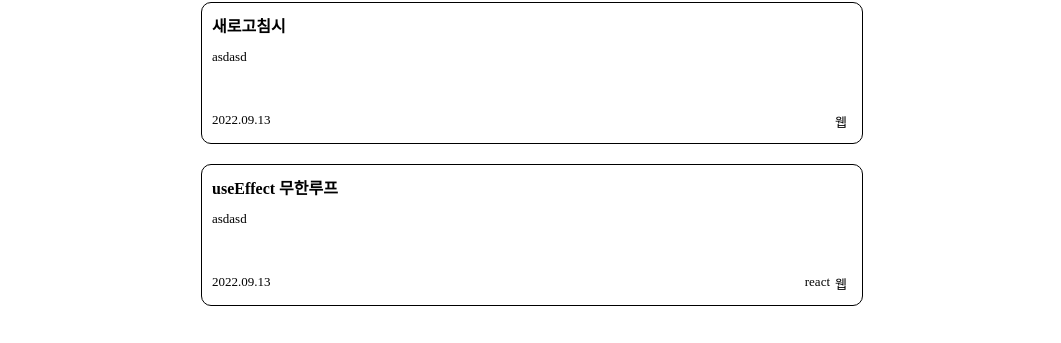
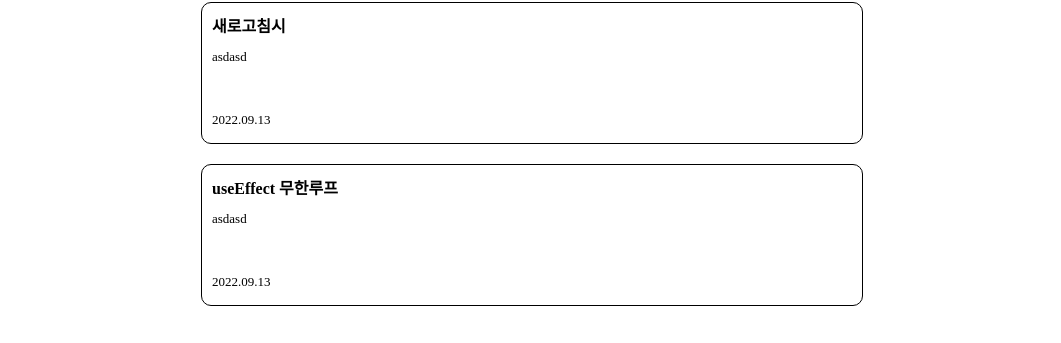
Before and after one commit to spde3289/spde3289.github.io, a React (Create React App) app: page /#/ in a window 1280 px wide. Shown: the part 354-697 px from the top of the page, without its empty margins (108-1169 px from the left). Built offline with nearby package versions, Linux system fonts and the light colour scheme.

Commit message:
Update ContentBox.jsx

```diff
--- a/src/components/ContentBox.jsx
+++ b/src/components/ContentBox.jsx
@@ -3,10 +3,9 @@ import styled from "styled-components";
 import { Link } from 'react-router-dom';
 
 const ContentBox = (props) => {
-    console.log(props)
 
-    const category = props.category.map(date => (
-        <Category >{date}</Category>
+   const category = props.category.map(date => (
+        <Category key={date.key}>{date.category}</Category>
     ))
 
     return(
```
